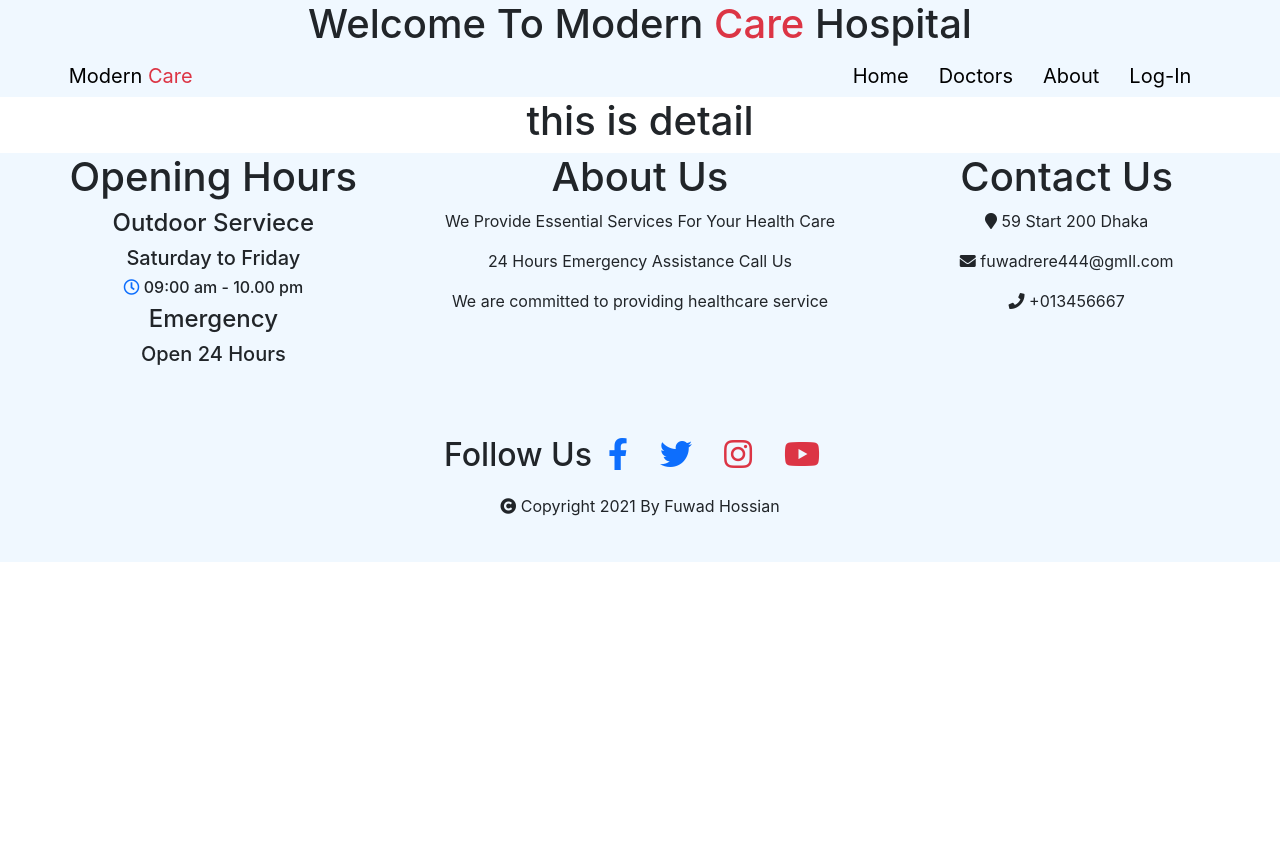
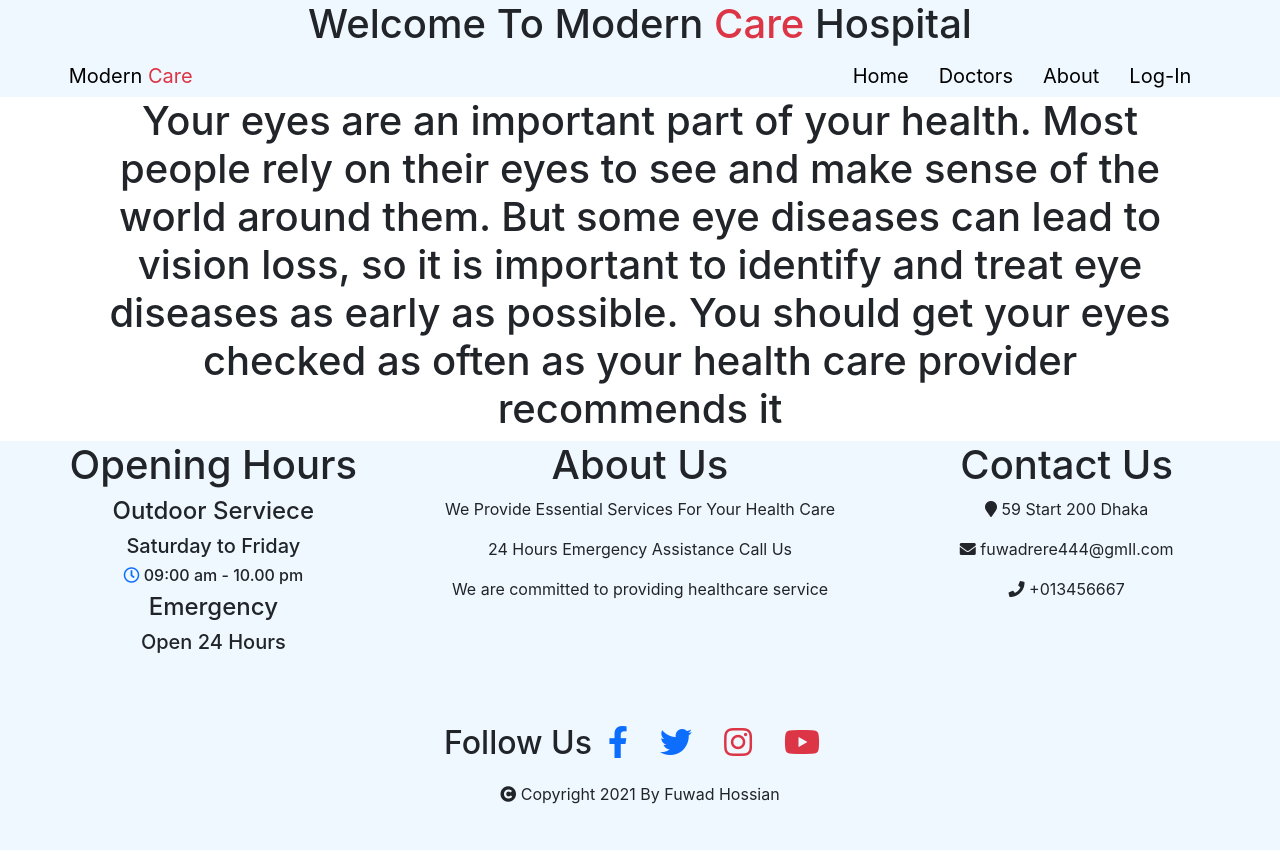
Before and after one commit to Fuhad1998/Health-Care-Related-websit, a React (Create React App) app: page /detail in a window 1280 px wide. Before the commit the page ends 800 px from the top, so only its background shows below. Built offline with nearby package versions, Linux system fonts and the light colour scheme; no server answers.

Commit message:
add somthing

```diff
--- a/src/Hooks/UseFirebase.js
+++ b/src/Hooks/UseFirebase.js
@@ -14,7 +14,8 @@ const useFirebase = () => {
   const auth = getAuth();
   const googleProvider = new GoogleAuthProvider();
   const loginUsingGoogle = () => {
-    signInWithPopup(auth, googleProvider).then((result) => {
+    return signInWithPopup(auth, googleProvider)
+    .then((result) => {
       console.log(result.user);
     });
   };
--- /dev/null
+++ b/src/Pages/Homes/Detail/Detail.css
@@ -0,0 +1,7 @@
+.detail-container{
+                    display: flex;
+                    justify-content: center;
+                    align-items: center;
+
+
+}
--- a/src/Pages/Homes/Detail/Detail.js
+++ b/src/Pages/Homes/Detail/Detail.js
@@ -1,15 +1,12 @@
-import React, { useEffect, useState } from "react";
+import React from 'react';
+import './Detail.css'
 
 const Detail = () => {
-                    const [detail, setDetail] = useState([]);
-                    useEffect(() => {
-                                        fetch('./data.json')
-                                        .then(res => res.json())
-                                        .then(data => setDetail(data))
-                    }, [])
-  return <div>
-                      <h1>this is detail</h1>
-  </div>;
+  return (
+    <div className="detail-container container">
+      <h1>Your eyes are an important part of your health. Most people rely on their eyes to see and make sense of the world around them. But some eye diseases can lead to vision loss, so it is important to identify and treat eye diseases as early as possible. You should get your eyes checked as often as your health care provider recommends it</h1>
+    </div>
+  );
 };
 
 export default Detail;
--- a/src/Pages/Homes/Login/Login.js
+++ b/src/Pages/Homes/Login/Login.js
@@ -8,6 +8,7 @@ const Login = () => {
   const {  loginUsingGoogle } = useAuth();
   // const location = uaeLocatio();
   // console.log("came form", location.state?.from)
+
   return (
     <div className="login-form-container">
       <div className="login-form">
```
Also changed, not shown: 1 other file (tests, documents, lock files or other folders).
